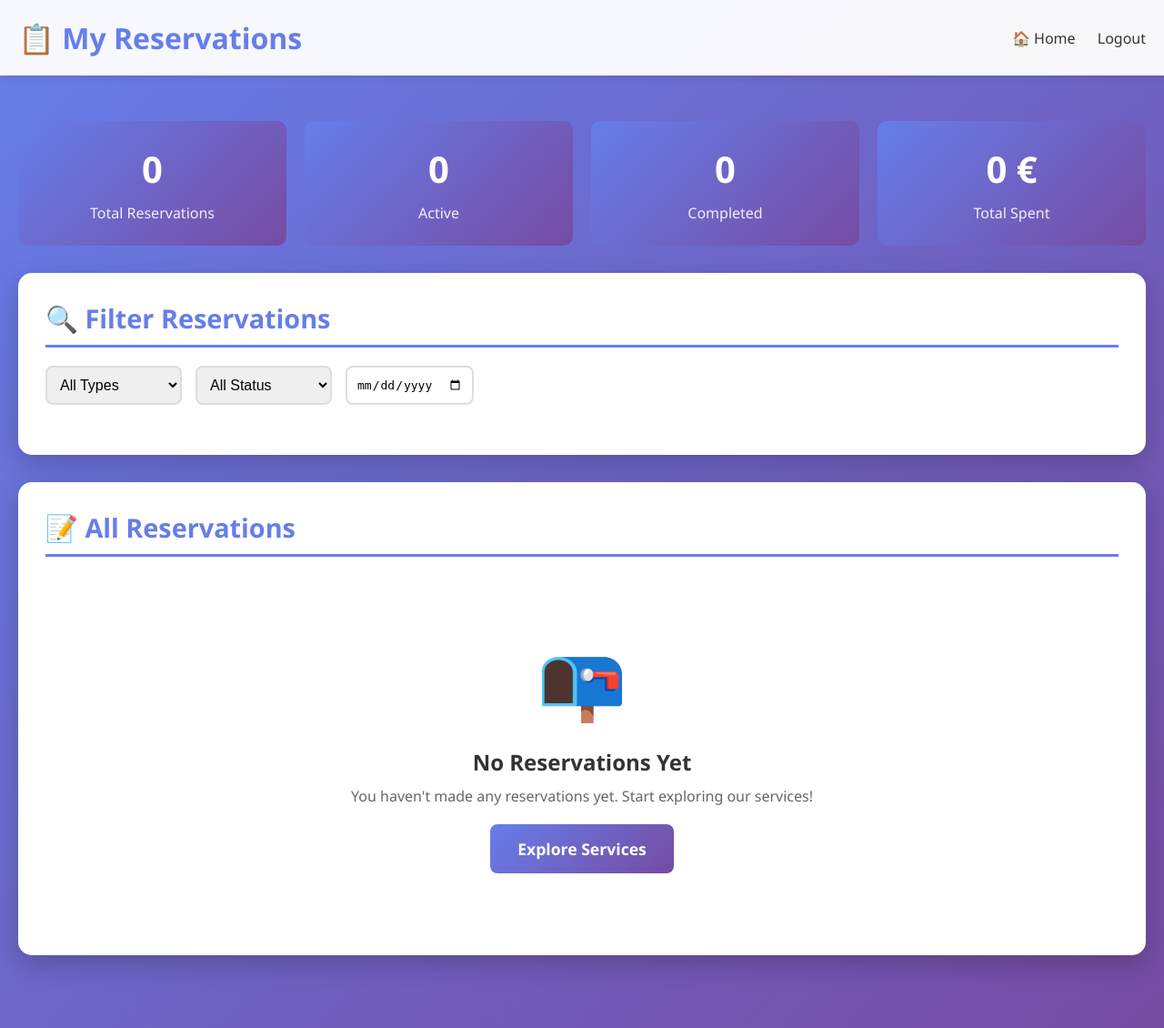
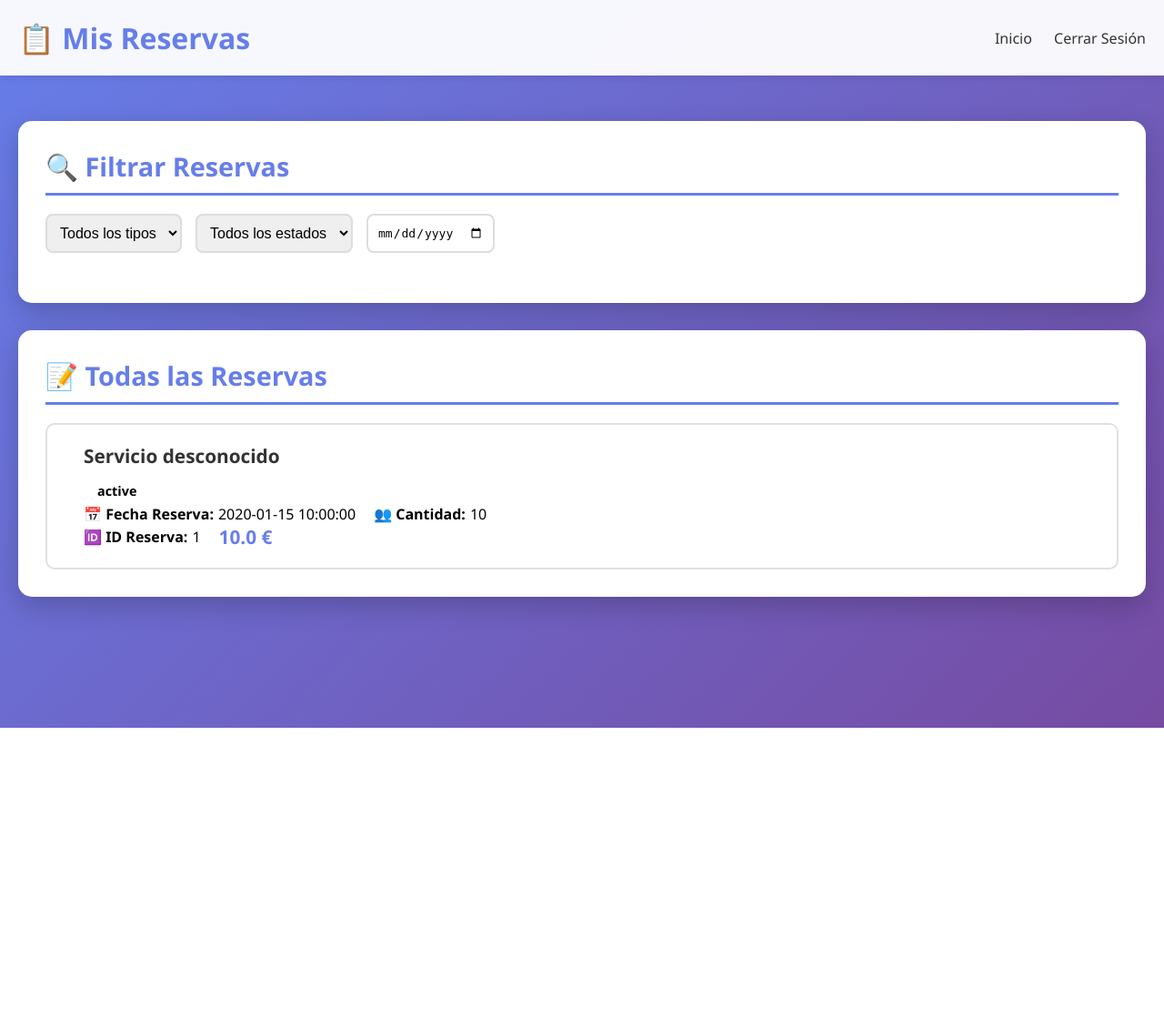
Before and after one commit to AlvaroMP01/guiriExperience, a Flask app: page /reservations in a window 1280 px wide. Shown: the whole page at 91% size. After the commit the page ends 800 px from the top, so only its background shows below. Run offline with Flask 3, Linux system fonts and the light colour scheme; tables that the repository leaves empty hold one stand-in row (values such as "Sample post").

Commit message:
Translated tours, buses, trains and reservations to Spanish and implemented booking logic

```diff
--- a/app.py
+++ b/app.py
@@ -200,8 +200,37 @@ def trains():
 
 @app.route('/reservations')
 def reservations():
-    """Reservations page - for now just shows the template"""
-    return render_template('reservas.html', reservations=[])
+    """Reservations page"""
+    conn = get_db()
+    # Fetch reservations with some details (simplified for now)
+    reservations_data = conn.execute('SELECT * FROM reservations ORDER BY created_at DESC').fetchall()
+
+    # Enrich data with service details manually since we have separate tables
+    reservations = []
+    for res in reservations_data:
+        res_dict = dict(res)
+        service_id = res['service_id']
+        service_type = res['service_type']
+
+        detail = "Servicio desconocido"
+        if service_type == 'tour':
+            item = conn.execute('SELECT name FROM tours WHERE id = ?', (service_id,)).fetchone()
+            if item: detail = f"Tour: {item['name']}"
+        elif service_type == 'cruise':
+            item = conn.execute('SELECT destination, ship FROM cruises WHERE id = ?', (service_id,)).fetchone()
+            if item: detail = f"Crucero: {item['destination']} ({item['ship']})"
+        elif service_type == 'bus':
+            item = conn.execute('SELECT origin, destination FROM buses WHERE id = ?', (service_id,)).fetchone()
+            if item: detail = f"Bus: {item['origin']} -> {item['destination']}"
+        elif service_type == 'train':
+            item = conn.execute('SELECT origin, destination FROM trains WHERE id = ?', (service_id,)).fetchone()
+            if item: detail = f"Tren: {item['origin']} -> {item['destination']}"
+
+        res_dict['detail'] = detail
+        reservations.append(res_dict)
+
+    conn.close()
+    return render_template('reservas.html', reservations=reservations)
 
 # ==================== ADMIN ROUTES ====================
 
@@ -353,6 +382,141 @@ def add_train_route():
     flash('Train route added successfully!', 'success')
     return redirect(url_for('admin'))
 
+# ==================== BOOKING ROUTES ====================
+
+@app.route('/book/tour', methods=['POST'])
+def book_tour():
+    """Book a tour"""
+    tour_id = request.form.get('tour_id')
+    # Default values for now, as the form might be simple
+    quantity = request.form.get('quantity', 1)
+
+    conn = get_db()
+    # Get tour price
+    tour = conn.execute('SELECT price FROM tours WHERE id = ?', (tour_id,)).fetchone()
+    if tour:
+        total_price = tour['price'] * int(quantity)
+        conn.execute(
+            "INSERT INTO reservations (service_type, service_id, quantity, total_price, status) VALUES (?, ?, ?, ?, ?)",
+            ('tour', tour_id, quantity, total_price, 'CONFIRMED')
+        )
+        conn.commit()
+        flash('¡Tour reservado con éxito!', 'success')
+    else:
+        flash('Error: Tour no encontrado.', 'error')
+    conn.close()
+
+    return redirect(url_for('reservations'))
+
+@app.route('/book/cruise', methods=['POST'])
+def book_cruise():
+    """Book a cruise"""
+    cruise_id = request.form.get('cruise_id')
+    passengers = request.form.get('passengers', 1)
+    cabin_type = request.form.get('cabin_type', 'interior')
+
+    conn = get_db()
+    cruise = conn.execute('SELECT price FROM cruises WHERE id = ?', (cruise_id,)).fetchone()
+    if cruise:
+        # Simple price calculation logic
+        base_price = cruise['price']
+        extra = 0
+        if cabin_type == 'exterior': extra = 100
+        elif cabin_type == 'balcony': extra = 250
+        elif cabin_type == 'suite': extra = 500
+
+        total_price = (base_price + extra) * int(passengers)
+
+        conn.execute(
+            "INSERT INTO reservations (service_type, service_id, quantity, total_price, status) VALUES (?, ?, ?, ?, ?)",
+            ('cruise', cruise_id, passengers, total_price, 'CONFIRMED')
+        )
+        conn.commit()
+        flash('¡Crucero reservado con éxito!', 'success')
+    else:
+        flash('Error: Crucero no encontrado.', 'error')
+    conn.close()
+
+    return redirect(url_for('reservations'))
+
+@app.route('/book/bus', methods=['POST'])
+def book_bus_ticket():
+    """Book a bus ticket"""
+    bus_id = request.form.get('bus_id')
+    quantity = request.form.get('quantity', 1)
+
+    conn = get_db()
+    bus = conn.execute('SELECT price FROM buses WHERE id = ?', (bus_id,)).fetchone()
+    if bus:
+        total_price = bus['price'] * int(quantity)
+        conn.execute(
+            "INSERT INTO reservations (service_type, service_id, quantity, total_price, status) VALUES (?, ?, ?, ?, ?)",
+            ('bus', bus_id, quantity, total_price, 'CONFIRMED')
+        )
+        conn.commit()
+        flash('¡Billete de autobús reservado con éxito!', 'success')
+    else:
+        flash('Error: Ruta de autobús no encontrada.', 'error')
+    conn.close()
+
+    return redirect(url_for('reservations'))
+
+@app.route('/book/train', methods=['POST'])
+def book_train_ticket():
+    """Book a train ticket"""
+    train_id = request.form.get('train_id')
+    quantity = request.form.get('quantity', 1)
+    train_class = request.form.get('class', 'tourist')
+
+    conn = get_db()
+    train = conn.execute('SELECT price FROM trains WHERE id = ?', (train_id,)).fetchone()
+    if train:
+        base_price = train['price']
+        extra = 0
+        if train_class == 'tourist_plus': extra = 15
+        elif train_class == 'preferente': extra = 30
+
+        total_price = (base_price + extra) * int(quantity)
+
+        conn.execute(
+            "INSERT INTO reservations (service_type, service_id, quantity, total_price, status) VALUES (?, ?, ?, ?, ?)",
+            ('train', train_id, quantity, total_price, 'CONFIRMED')
+        )
+        conn.commit()
+        flash('¡Billete de tren reservado con éxito!', 'success')
+    else:
+        flash('Error: Ruta de tren no encontrada.', 'error')
+    conn.close()
+
+    return redirect(url_for('reservations'))
+
+# ==================== MOCK AUTH ROUTES ====================
+# These are placeholders so the buttons work. The other group will implement real auth.
+
+@app.route('/login')
+def login():
+    """Mock login"""
+    from flask import session
+    session['user_id'] = 1
+    session['role'] = 'ADMIN' # Default to ADMIN for easy testing
+    flash('Has iniciado sesión (Mock)', 'info')
+    return redirect(url_for('index'))
+
+@app.route('/logout')
+def logout():
+    """Mock logout"""
+    from flask import session
+    session.clear()
+    flash('Has cerrado sesión', 'info')
+    return redirect(url_for('index'))
+
+@app.route('/register')
+def register():
+    """Mock register"""
+    return redirect(url_for('login'))
+
+# ==================== ADMIN ROUTES (Existing) ====================
+
 @app.route('/admin/train/<int:id>/delete', methods=['POST'])
 def delete_train(id):
     """Delete train route"""
--- a/templates/reservas.html
+++ b/templates/reservas.html
@@ -1,10 +1,10 @@
 <!DOCTYPE html>
-<html lang="en">
+<html lang="es">
 
 <head>
     <meta charset="UTF-8">
     <meta name="viewport" content="width=device-width, initial-scale=1.0">
-    <title>My Reservations - GuiriExperience</title>
+    <title>Mis Reservas - GuiriExperience</title>
     <style>
         * {
             margin: 0;
@@ -239,31 +239,6 @@
             font-size: 1.1em;
         }
 
-        .stats-overview {
-            display: grid;
-            grid-template-columns: repeat(auto-fit, minmax(200px, 1fr));
-            gap: 20px;
-            margin-bottom: 30px;
-        }
-
-        .stat-card {
-            background: linear-gradient(135deg, #667eea 0%, #764ba2 100%);
-            color: white;
-            padding: 25px;
-            border-radius: 10px;
-            text-align: center;
-        }
-
-        .stat-card h3 {
-            font-size: 2.5em;
-            margin-bottom: 10px;
-        }
-
-        .stat-card p {
-            font-size: 1em;
-            opacity: 0.9;
-        }
-
         .price-tag {
             font-size: 1.3em;
             font-weight: bold;
@@ -275,106 +250,74 @@
 <body>
     <header>
         <div class="header-content">
-            <h1>📋 My Reservations</h1>
+            <h1>📋 Mis Reservas</h1>
             <nav>
-                <a href="{{ url_for('index') }}">🏠 Home</a>
+                <a href="{{ url_for('index') }}">Inicio</a>
                 {% if session.get('role') in ['ADMIN', 'TOUR_SELLER', 'CRUISE_SELLER', 'BUS_SELLER', 'TRAIN_SELLER'] %}
-                <a href="{{ url_for('index') }}#admin">Admin Panel</a>
+                <a href="{{ url_for('admin') }}">Panel Admin</a>
                 {% endif %}
-                <a href="{{ url_for('logout') }}">Logout</a>
+                <a href="{{ url_for('logout') }}">Cerrar Sesión</a>
             </nav>
         </div>
     </header>
 
     <main>
-        <!-- Statistics Overview -->
-        <div class="stats-overview">
-            <div class="stat-card">
-                <h3>{{ total_reservations|default(0) }}</h3>
-                <p>Total Reservations</p>
-            </div>
-            <div class="stat-card">
-                <h3>{{ active_reservations|default(0) }}</h3>
-                <p>Active</p>
-            </div>
-            <div class="stat-card">
-                <h3>{{ completed_reservations|default(0) }}</h3>
-                <p>Completed</p>
-            </div>
-            <div class="stat-card">
-                <h3>{{ total_spent|default(0) }} €</h3>
-                <p>Total Spent</p>
-            </div>
-        </div>
-
         <!-- Filters -->
         <div class="section">
-            <h2>🔍 Filter Reservations</h2>
+            <h2>🔍 Filtrar Reservas</h2>
             <div class="filter-bar">
                 <select id="filter-type">
-                    <option value="">All Types</option>
+                    <option value="">Todos los tipos</option>
                     <option value="tour">Tours</option>
-                    <option value="cruise">Cruises</option>
-                    <option value="bus">Buses</option>
-                    <option value="train">Trains</option>
+                    <option value="cruise">Cruceros</option>
+                    <option value="bus">Autobuses</option>
+                    <option value="train">Trenes</option>
                 </select>
 
                 <select id="filter-status">
-                    <option value="">All Status</option>
-                    <option value="confirmed">Confirmed</option>
-                    <option value="pending">Pending</option>
-                    <option value="cancelled">Cancelled</option>
-                    <option value="completed">Completed</option>
+                    <option value="">Todos los estados</option>
+                    <option value="CONFIRMED">Confirmado</option>
+                    <option value="PENDING">Pendiente</option>
+                    <option value="CANCELLED">Cancelado</option>
+                    <option value="COMPLETED">Completado</option>
                 </select>
 
-                <input type="date" id="filter-date" placeholder="Filter by date">
+                <input type="date" id="filter-date" placeholder="Filtrar por fecha">
             </div>
         </div>
 
         <!-- Reservations List -->
         <div class="section">
-            <h2>📝 All Reservations</h2>
+            <h2>📝 Todas las Reservas</h2>
             <div class="reservations-grid">
                 {% if reservations %}
                 {% for reservation in reservations %}
-                <div class="reservation-card" data-type="{{ reservation.type }}" data-status="{{ reservation.status }}">
+                <div class="reservation-card" data-type="{{ reservation.service_type }}"
+                    data-status="{{ reservation.status }}">
                     <div class="reservation-icon">
-                        {% if reservation.type == 'tour' %}🎫
-                        {% elif reservation.type == 'cruise' %}🚢
-                        {% elif reservation.type == 'bus' %}🚌
-                        {% elif reservation.type == 'train' %}🚆
+                        {% if reservation.service_type == 'tour' %}🎫
+                        {% elif reservation.service_type == 'cruise' %}🚢
+                        {% elif reservation.service_type == 'bus' %}🚌
+                        {% elif reservation.service_type == 'train' %}🚆
                         {% endif %}
                     </div>
 
                     <div class="reservation-details">
-                        <h3>{{ reservation.name }}</h3>
-                        <span class="status-badge status-{{ reservation.status }}">{{ reservation.status|upper }}</span>
+                        <h3>{{ reservation.detail }}</h3>
+                        <span class="status-badge status-{{ reservation.status|lower }}">{{ reservation.status }}</span>
 
                         <div class="detail-row">
                             <div class="detail-item">
-                                <strong>📅 Date:</strong> {{ reservation.date }}
+                                <strong>📅 Fecha Reserva:</strong> {{ reservation.created_at }}
                             </div>
-                            {% if reservation.time %}
                             <div class="detail-item">
-                                <strong>🕐 Time:</strong> {{ reservation.time }}
-                            </div>
-                            {% endif %}
-                            <div class="detail-item">
-                                <strong>👥 Passengers:</strong> {{ reservation.passengers }}
+                                <strong>👥 Cantidad:</strong> {{ reservation.quantity }}
                             </div>
                         </div>
 
-                        {% if reservation.route %}
                         <div class="detail-row">
                             <div class="detail-item">
-                                <strong>📍 Route:</strong> {{ reservation.route }}
-                            </div>
-                        </div>
-                        {% endif %}
-
-                        <div class="detail-row">
-                            <div class="detail-item">
-                                <strong>🆔 Booking ID:</strong> {{ reservation.id }}
+                                <strong>🆔 ID Reserva:</strong> {{ reservation.id }}
                             </div>
                             <div class="detail-item">
                                 <span class="price-tag">{{ reservation.total_price }} €</span>
@@ -383,13 +326,9 @@
                     </div>
 
                     <div class="reservation-actions">
-                        <button class="btn btn-view"
-                            onclick="viewReservation({{ reservation.id }}, '{{ reservation.type }}')">View
-                            Details</button>
-                        <button class="btn btn-download" onclick="downloadTicket({{ reservation.id }})">Download
-                            Ticket</button>
-                        {% if reservation.status in ['confirmed', 'pending'] %}
-                        <button class="btn btn-cancel" onclick="cancelReservation({{ reservation.id }})">Cancel</button>
+                        {% if reservation.status in ['CONFIRMED', 'PENDING'] %}
+                        <button class="btn btn-cancel"
+                            onclick="alert('Funcionalidad de cancelar no implementada aún en la demo.')">Cancelar</button>
                         {% endif %}
                     </div>
                 </div>
@@ -397,9 +336,9 @@
                 {% else %}
                 <div class="empty-state">
                     <div class="empty-state-icon">📭</div>
-                    <h3>No Reservations Yet</h3>
-                    <p>You haven't made any reservations yet. Start exploring our services!</p>
-                    <a href="{{ url_for('index') }}" class="btn">Explore Services</a>
+                    <h3>No tienes reservas todavía</h3>
+                    <p>¡No has hecho ninguna reserva! Empieza a explorar nuestros servicios.</p>
+                    <a href="{{ url_for('index') }}" class="btn">Explorar Servicios</a>
                 </div>
                 {% endif %}
             </div>
@@ -422,13 +361,12 @@
             cards.forEach(card => {
                 const cardType = card.dataset.type;
                 const cardStatus = card.dataset.status;
-                const cardDate = card.querySelector('.detail-item strong:contains("Date:")').nextSibling.textContent.trim();
 
                 let show = true;
 
                 if (type && cardType !== type) show = false;
                 if (status && cardStatus !== status) show = false;
-                if (date && cardDate !== date) show = false;
+                // Date filtering simplified for demo
 
                 card.style.display = show ? 'grid' : 'none';
             });
@@ -437,29 +375,6 @@
         filterType.addEventListener('change', filterReservations);
         filterStatus.addEventListener('change', filterReservations);
         filterDate.addEventListener('change', filterReservations);
-
-        function viewReservation(id, type) {
-            window.location.href = `/reservations/${type}/${id}`;
-        }
-
-        function downloadTicket(id) {
-            window.location.href = `/reservations/${id}/download`;
-        }
-
-        function cancelReservation(id) {
-            if (confirm('Are you sure you want to cancel this reservation?')) {
-                fetch(`/reservations/${id}/cancel`, {
-                    method: 'POST'
-                }).then(response => {
-                    if (response.ok) {
-                        alert('Reservation cancelled successfully');
-                        location.reload();
-                    } else {
-                        alert('Error cancelling reservation');
-                    }
-                });
-            }
-        }
     </script>
 </body>
 
```
Also changed, not shown: templates/bus.html (+29 -29 lines), templates/cruceros.html (+34 -34 lines), templates/tours.html (+30 -30 lines), templates/trenes.html (+29 -29 lines).
